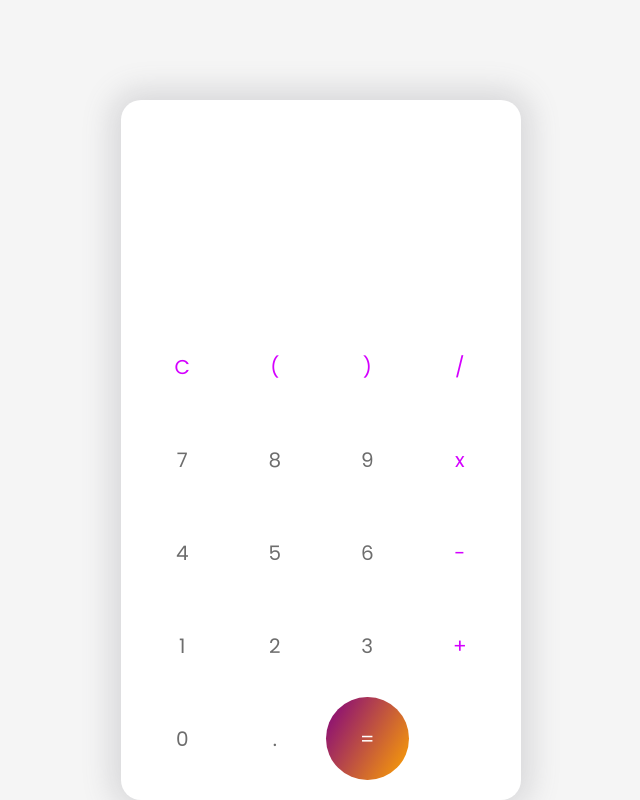
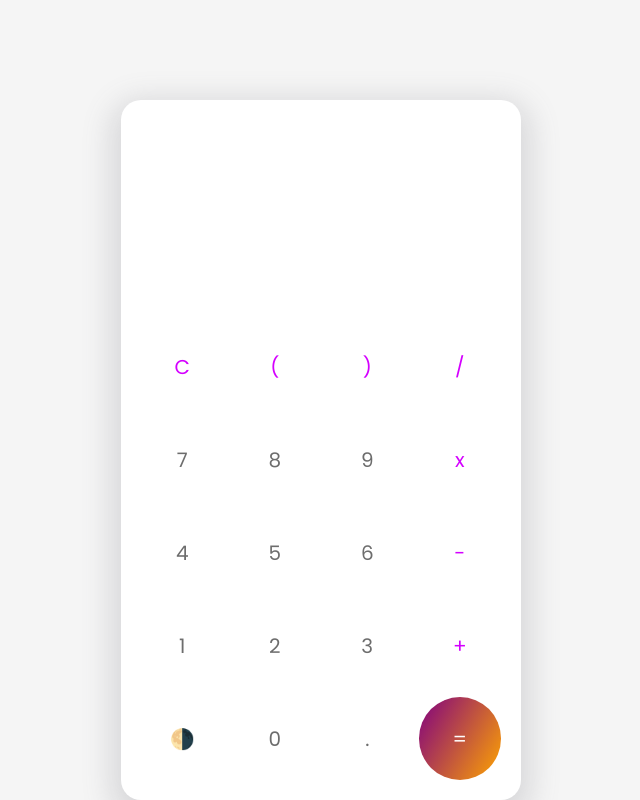
Before and after one commit to Sn4tch-94/calculator, a React (Create React App) app: page / in a window 1280 px wide. Shown: the whole page, without its empty margins (319-959 px from the left). Built offline with nearby package versions, Linux system fonts and the light colour scheme.

Commit message:
Add a button to toggle dark mode

```diff
--- a/src/App.css
+++ b/src/App.css
@@ -1,4 +1,18 @@
 @import url("https://fonts.googleapis.com/css2?family=Poppins:wght@300;400;500;600&display=swap");
+
+:root {
+	--body-background: #f5f5f5;
+	--text-color: #6d6d6d;
+	--text-white: #fff;
+	--calc-result-color: #2f2d2f;
+	--calc-button-color: #d400ff;
+	--calc-background: #fff;
+}
+
+.dark {
+	--calc-result-color: #fff;
+	--calc-background: #2f2d2f;
+}
 
 * {
 	padding: 0;
@@ -11,7 +25,8 @@ body {
 	justify-content: center;
 	padding-top: 100px;
 
-	background-color: #f5f5f5;
+	background-color: var(--body-background);
+	color: var(--text-color);
 
 	font-family: "Poppins", sans-serif;
 	font-weight: 400;
--- a/src/App.js
+++ b/src/App.js
@@ -3,7 +3,7 @@ import Calculator from './components/Calculator';
 
 function App() {
 	return (
-		<div className="App">
+		<div>
 			<Calculator/>
 		</div>
 	);
--- a/src/components/Calculator.css
+++ b/src/components/Calculator.css
@@ -3,9 +3,9 @@
 	width: 400px;
 	padding: 20px;
 
-	background-color: white;
+	background-color: var(--calc-background);
 	border-radius: 20px;
-	box-shadow: rgba(100, 100, 111, 0.2) 0px 0px 30px 10px;
+	box-shadow: rgba(100, 100, 111, 0.2) 0px 10px 30px 10px;
 
 	display: flex;
 	flex-direction: column;
@@ -26,7 +26,7 @@
 .calculator__result {
 	font-size: 3.5rem;
 	line-height: 1;
-	color: #2f2d2f;
+	color: var(--calc-result-color);
 
 	transform-origin: right bottom;
 	transition: transform 0.2s ease;
@@ -51,15 +51,15 @@
 	font-size: 1.25rem;
 	font-weight: 400;
 	background-color: transparent;
-	color: #6d6d6d;
+	color: var(--text-color);
 }
 
 .calculator__buttons button:last-child {
 	border-radius: 50%;
-	color: white;
+	color: var(--text-white);
 	background-image: linear-gradient(300deg, orange, purple);
 }
 
 .calculator__buttons .button__operator {
-	color: #d400ff;
+	color: var(--calc-button-color);
 }
--- a/src/components/Calculator.js
+++ b/src/components/Calculator.js
@@ -16,20 +16,24 @@ function Calculator() {
 	}, []);
 
 	const buttonClick = (item) => {
-		if (item.action == BUTTON_ACTIONS.ADD) {
-			if (expression == 'Syntax error')
+		if (item.action === BUTTON_ACTIONS.ADD) {
+			if (expression === 'Syntax error')
 				setExpression('')
-			else if (item.display == 'x')
+			else if (item.display === 'x')
 				setExpression(expression + '*')
 			else
 				setExpression(expression + item.display)
 		}
 
-		if (item.action == BUTTON_ACTIONS.DELETE) {
+		if (item.action === BUTTON_ACTIONS.DELETE) {
 			setExpression('')
 		}
 
-		if (item.action == BUTTON_ACTIONS.CALC) {
+		if (item.action === BUTTON_ACTIONS.THEME) {
+			document.body.classList.toggle('dark')
+		}
+
+		if (item.action === BUTTON_ACTIONS.CALC) {
 			// If there is no expression
 			if (expression.trim() <= 0) {
 				console.log('trim')
--- a/src/config/buttons.js
+++ b/src/config/buttons.js
@@ -2,6 +2,7 @@ export const BUTTON_ACTIONS = {
 	ADD: 'ADD',
 	CALC: 'CALC',
 	DELETE: 'DELETE',
+	THEME: 'THEME'
 }
 
 export const buttons = [
@@ -86,6 +87,11 @@ export const buttons = [
 		class: 'button__operator'
 	},
 	{
+		display: '🌗',
+		action: BUTTON_ACTIONS.THEME,
+		class: ''
+	},
+	{
 		display: '0',
 		action: BUTTON_ACTIONS.ADD,
 		class: ''
```
